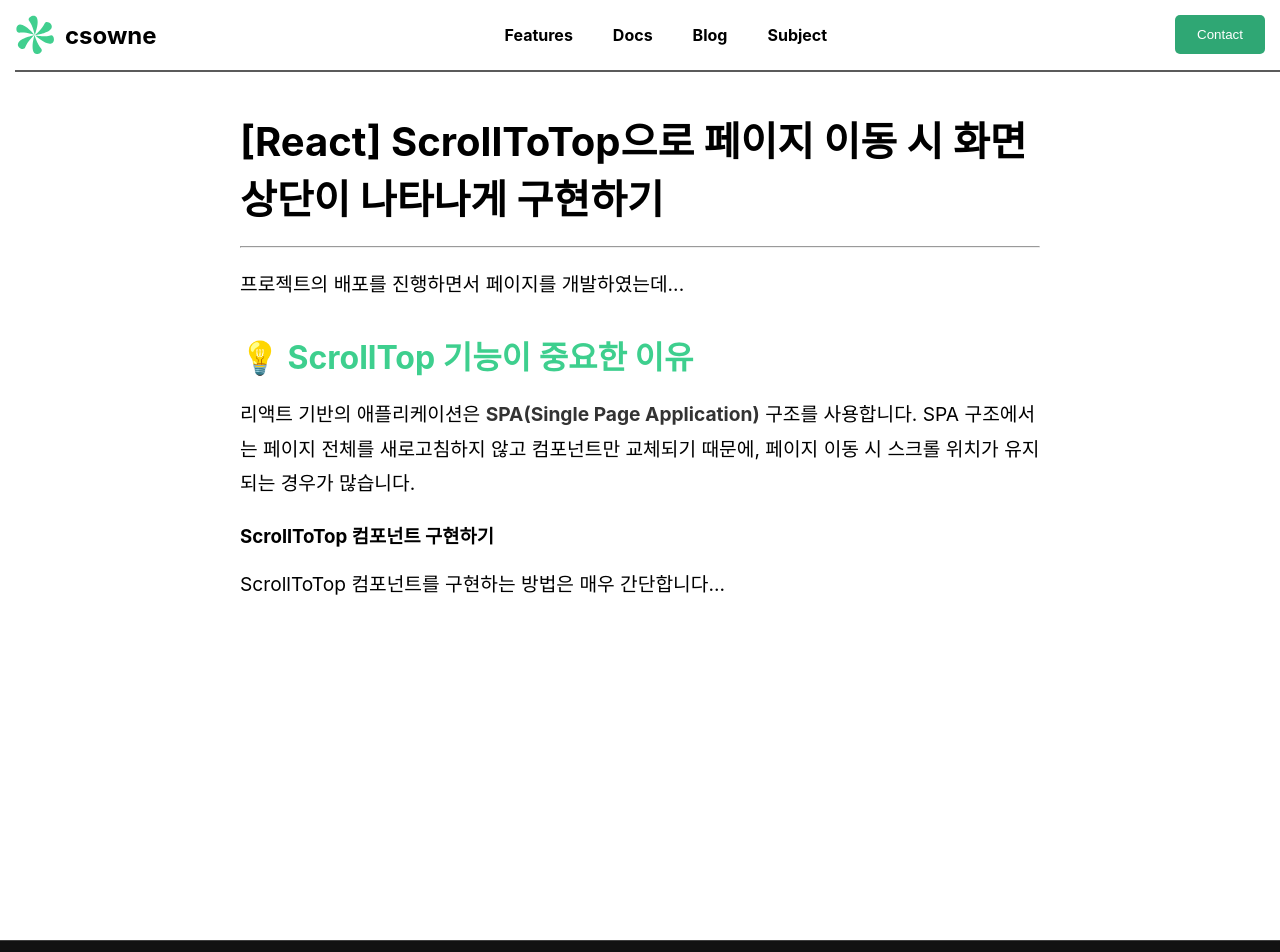
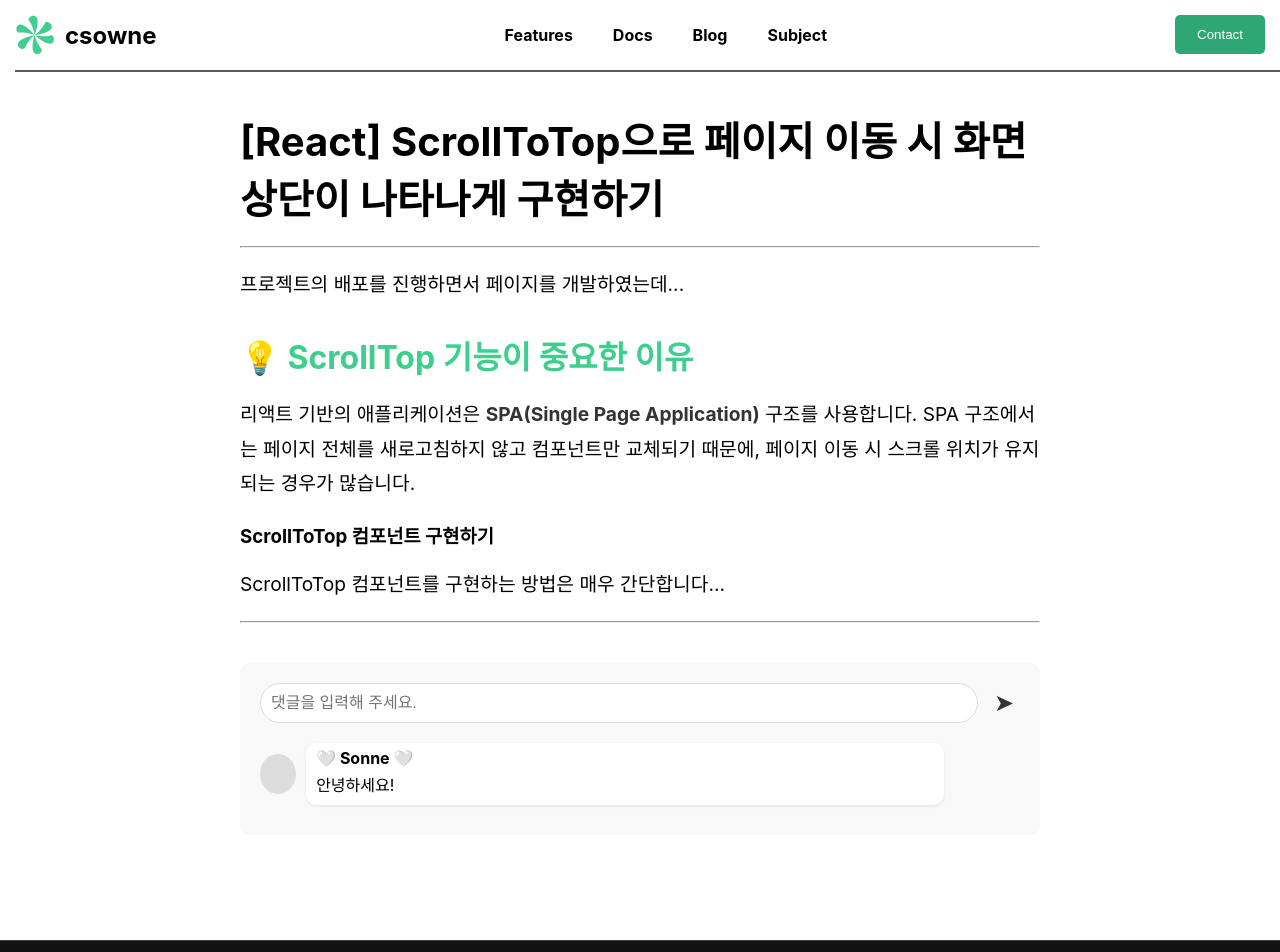
Before and after one commit to Dubabbi/csowne, a React (Create React App) app: page /blog/1 in a window 1280 px wide. Shown: the top 952 px of the page. Built offline with nearby package versions, Linux system fonts and the light colour scheme.

Commit message:
Feat: 댓글 추가

```diff
--- a/src/components/Blog/BlogPost.css
+++ b/src/components/Blog/BlogPost.css
@@ -49,3 +49,76 @@
   .blog-post strong {
     color: #333;
   }
+
+
+/* 댓글 섹션 스타일 */
+.comment-section {
+  margin-top: 40px;
+  padding: 20px;
+  background-color: #f9f9f9;
+  border-radius: 10px;
+}
+
+.comment-form {
+  display: flex;
+  align-items: center;
+  margin-bottom: 20px;
+}
+
+.comment-input {
+  flex-grow: 1;
+  padding: 10px;
+  border: 1px solid #ddd;
+  border-radius: 20px;
+  font-size: 1rem;
+  margin-right: 10px;
+}
+
+.submit-button {
+  background-color: transparent;
+  border: none;
+  font-size: 1.5rem;
+  color: #333;
+  cursor: pointer;
+}
+
+.comment-list {
+  margin-top: 20px;
+}
+
+.comment-item {
+  display: flex;
+  align-items: center;
+  margin-bottom: 10px;
+  max-width: 90%;
+}
+
+.avatar {
+  width: 40px;
+  height: 40px;
+  background-color: #ddd;
+  border-radius: 50%;
+  margin-right: 10px;
+}
+
+.comment-content {
+  background-color: #fff;
+  padding: 5px 10px;
+  border-radius: 10px;
+  align-items: center;
+  font-size: 1rem;
+  box-shadow: 0px 1px 3px rgba(0, 0, 0, 0.1);
+  width: 100%;
+  word-wrap: break-word; /* 댓글 텍스트가 길어지면 줄 바꿈 */
+
+}
+
+.comment-header {
+  font-weight: bold;
+  margin-bottom: 3px;
+}
+
+.comment-item .comment-content .comment-text {
+  margin: 0;
+  font-size: 1rem;
+}
--- a/src/components/Blog/BlogPost1.jsx
+++ b/src/components/Blog/BlogPost1.jsx
@@ -1,7 +1,23 @@
-import React from 'react';
-import './BlogPost.css'; // 각 포스트에 공통으로 적용되는 스타일
+import React, {useState} from 'react';
+import './BlogPost.css';
 
 const BlogPost1 = () => {
+  const [comments, setComments] = useState([
+    { id: 1, author: '🤍 Sonne 🤍', text: '안녕하세요!' },
+  ]);
+  const [newComment, setNewComment] = useState('');
+
+  // 댓글 제출 처리
+  const handleCommentSubmit = (e) => {
+    e.preventDefault();
+    if (newComment.trim()) {
+      setComments([
+        ...comments,
+        { id: comments.length + 1, author: '🍀 소중한 방문자 🍀', text: newComment },
+      ]);
+      setNewComment(''); // 입력 필드 초기화
+    }
+  };
   return (
     <div className="blog-post">
       <h1>[React] ScrollToTop으로 페이지 이동 시 화면 상단이 나타나게 구현하기</h1>
@@ -15,8 +31,31 @@ const BlogPost1 = () => {
 
       <h3>ScrollToTop 컴포넌트 구현하기</h3>
       <p>ScrollToTop 컴포넌트를 구현하는 방법은 매우 간단합니다...</p>
-
-      {/* 나머지 콘텐츠 */}
+      {/* 댓글 섹션 */}
+      <hr />
+      <div className="comment-section">
+        <form className="comment-form" onSubmit={handleCommentSubmit}>
+          <input
+            type="text"
+            className="comment-input"
+            placeholder="댓글을 입력해 주세요."
+            value={newComment}
+            onChange={(e) => setNewComment(e.target.value)}
+          />
+          <button type="submit" className="submit-button">➤</button>
+        </form>
+        <div className="comment-list">
+          {comments.map((comment) => (
+            <div key={comment.id} className="comment-item">
+              <div className="avatar"></div>
+              <div className="comment-content">
+                <div className="comment-header">{comment.author}</div>
+                <p className="comment-text">{comment.text}</p>
+              </div>
+            </div>
+          ))}
+        </div>
+      </div>
     </div>
   );
 };
--- a/src/components/Blog/BlogPost2.jsx
+++ b/src/components/Blog/BlogPost2.jsx
@@ -1,7 +1,23 @@
-import React from 'react';
+import React, {useState} from 'react';
 import './BlogPost.css'; // 각 포스트에 공통으로 적용되는 스타일
 
 const BlogPost2 = () => {
+  const [comments, setComments] = useState([
+    { id: 1, author: '🤍 Sonne 🤍', text: '안녕하세요!' },
+  ]);
+  const [newComment, setNewComment] = useState('');
+
+  // 댓글 제출 처리
+  const handleCommentSubmit = (e) => {
+    e.preventDefault();
+    if (newComment.trim()) {
+      setComments([
+        ...comments,
+        { id: comments.length + 1, author: '🍀 소중한 방문자 🍀', text: newComment },
+      ]);
+      setNewComment(''); // 입력 필드 초기화
+    }
+  };
   return (
     <div className="blog-post">
       <h1>React Hooks의 useEffect 이해하기</h1>
@@ -11,7 +27,31 @@ const BlogPost2 = () => {
       <h2>💡 useEffect의 기본 개념</h2>
       <p>useEffect는 컴포넌트가 렌더링된 후에 특정 작업을 수행하기 위한 훅입니다.</p>
 
-      {/* 나머지 콘텐츠 */}
+     {/* 댓글 섹션 */}
+     <hr />
+      <div className="comment-section">
+        <form className="comment-form" onSubmit={handleCommentSubmit}>
+          <input
+            type="text"
+            className="comment-input"
+            placeholder="댓글을 입력해 주세요."
+            value={newComment}
+            onChange={(e) => setNewComment(e.target.value)}
+          />
+          <button type="submit" className="submit-button">➤</button>
+        </form>
+        <div className="comment-list">
+          {comments.map((comment) => (
+            <div key={comment.id} className="comment-item">
+              <div className="avatar"></div>
+              <div className="comment-content">
+                <div className="comment-header">{comment.author}</div>
+                <p className="comment-text">{comment.text}</p>
+              </div>
+            </div>
+          ))}
+        </div>
+      </div>
     </div>
   );
 };
```
